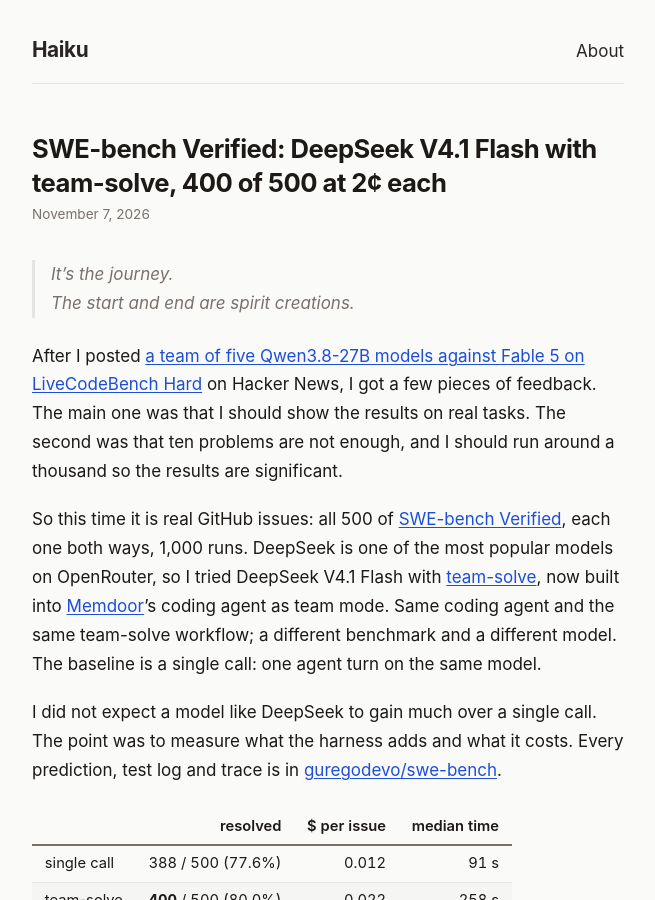
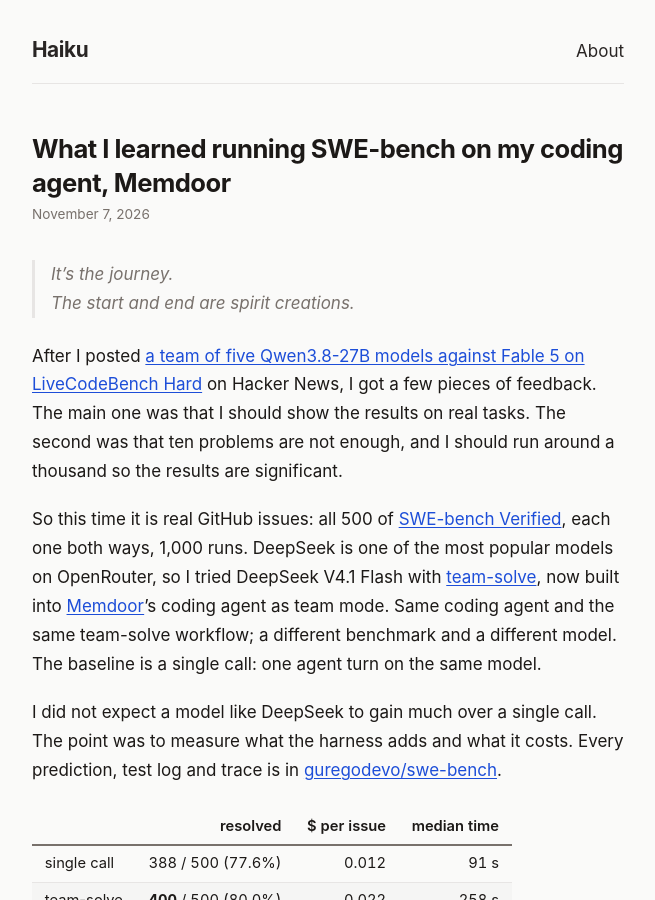
Before and after one commit to guregodevo/guregodevo.github.io, a Jekyll site: the page built from _posts/2026-11-07-swe-bench-verified-deepseek-team-solve.md, in a window 1280 px wide and 900 px high. Shown: the whole window, without its empty margins (312-967 px from the left). Built offline with Jekyll 4.4.1, drawn with Linux system fonts in a browser that asks for light colours.

Commit message:
The SWE-bench post's title: What I learned running SWE-bench on my coding agent, Memdoor

```diff
--- a/_posts/2026-11-07-swe-bench-verified-deepseek-team-solve.md
+++ b/_posts/2026-11-07-swe-bench-verified-deepseek-team-solve.md
@@ -1,6 +1,6 @@
 ---
 layout: post
-title: "SWE-bench Verified: DeepSeek V4.1 Flash with team-solve, 400 of 500 at 2¢ each"
+title: "What I learned running SWE-bench on my coding agent, Memdoor"
 date: 2026-11-07
 ---
 
```
